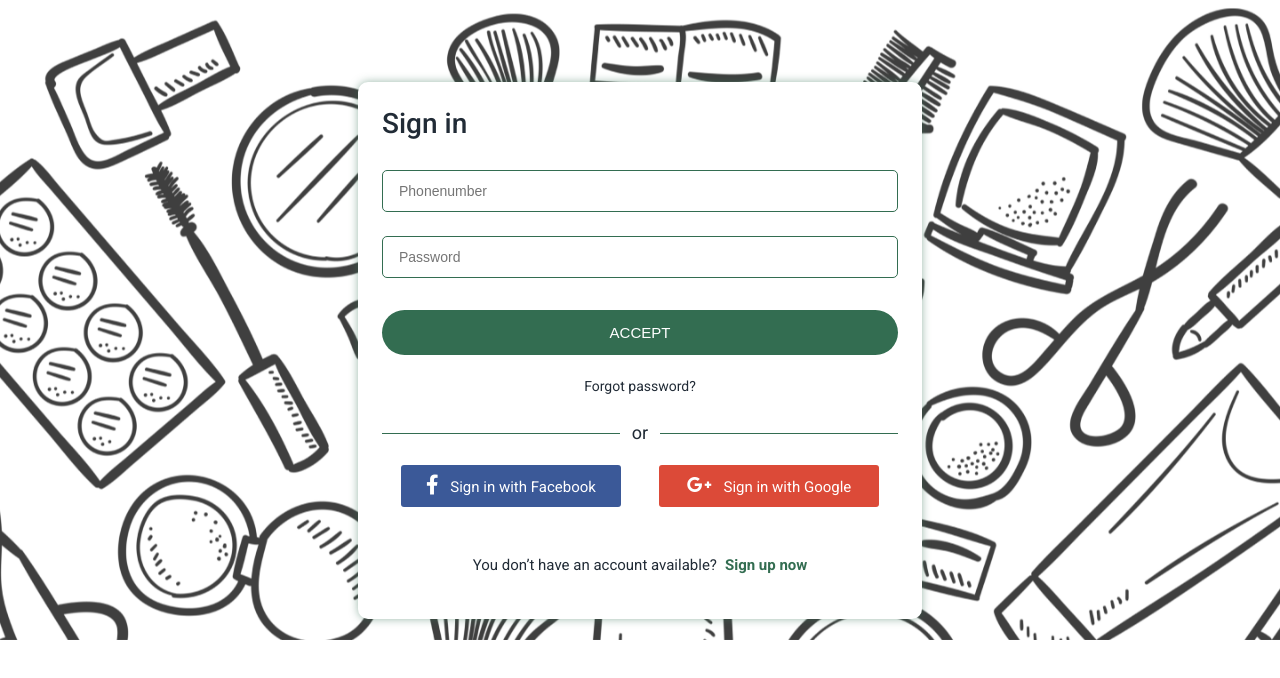
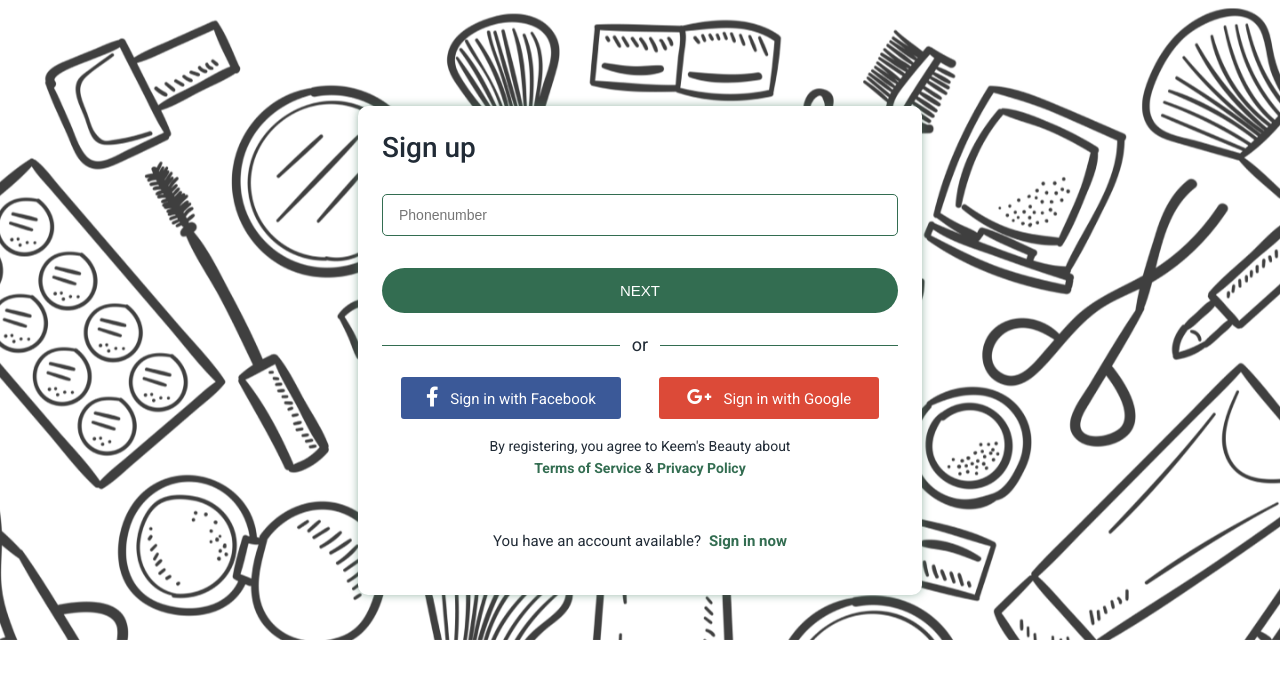
Before and after one commit to https-github-com-hieunt0303/Account, a plain HTML site: page index.html in a window 1280 px wide. Drawn offline with Linux system fonts and the light colour scheme.

Commit message:
update sign up

```diff
--- a/assets/css/style.css
+++ b/assets/css/style.css
@@ -1,9 +1,9 @@
-.sign-in{
+.account{
 
 }
-.sign-in__body{
+.account__body{
 }
-.sign-in__body-bg{
+.account__body-bg{
     height: 700px;
     background-repeat: no-repeat;
     background-size: 100%;
@@ -11,13 +11,9 @@
     justify-items: center;
     align-items: center;
 }
-.sign-in__body-bg-img{
-    width: 100%;
-    object-fit: cover;
-}
 
 /* Form */
-.sign-in__form{
+.account__form{
     margin: 0 auto;
     width: 564px;
     border-radius: 10px;
@@ -29,15 +25,22 @@
     display: flex;
     justify-items: center;
     flex-direction: column;
+    display: none;
 }
-.sign-in__form-name{
+.sign-up__form-info{
+    padding: 32px 24px;
+    display: flex;
+    justify-items: center;
+    flex-direction: column;
+}
+.account__form-name{
     margin: 0;
     font-size: 2.8rem;
     font-weight: 500;
     color: var(--text-color);
     padding-bottom: 12px;
 }
-.sign-in__form-input{
+.account__form-input{
     display: block;
     width: 100%;
     padding: 12px 16px;
@@ -48,7 +51,7 @@
     outline: none;
     margin: 24px 0 0;
 }
-.sign-in__form-btn{
+.account__form-btn{
     display: block;
     width: 100%;
     padding: 15px 16px;
@@ -62,10 +65,10 @@
     margin: 32px 0 0;
     cursor: pointer;
 }
-.sign-in__form-btn:hover{
+.account__form-btn:hover{
     background-color: rgba(51, 109, 81, 0.9);
 }
-.sign-in__form-forgot-password{
+.account__form-forgot-password{
     font-size: 1.4rem;
     color: var(--text-color);
     text-decoration: none;
@@ -73,29 +76,32 @@
     margin: 24px auto;
     cursor: pointer;
 }
-.sign-in__form-or{
+.account__form-or{
     width: 100%;
     display: flex;
     justify-items: center;
     margin-top: 16px;
 }
-.sign-in__form-or-line{
+.sign-up__form-info .account__form-or{
+    margin-top: 32px;
+}
+.account__form-or-line{
     flex: 1;
     border-top: 1px solid var(--primary-color);
 }
-.sign-in__form-or-info{
+.account__form-or-info{
     position: relative;
     top: -10px;
     margin: 0 12px;
     font-size: 1.8rem;
     color: var(--text-color);
 }
-.sign-in__form-signin-with{
+.account__form-signin-with{
     display: flex;
     justify-items: center;
     margin-top: 12px;
 }
-.sign-in__form-signin-with-social-media{
+.account__form-signin-with-social-media{
     padding: 10px 0;
     font-size: 1.5rem;
     color: var(--white-color);
@@ -105,34 +111,34 @@
     margin: 0 auto;
     cursor: pointer;
 }
-.sign-in__form-signin-with-social-media:hover{
+.account__form-signin-with-social-media:hover{
     opacity: 0.9;
 }
-.sign-in__form-signin-with-social-media:first-child{
+.account__form-signin-with-social-media:first-child{
     background-color: #3B5998;
 }
-.sign-in__form-signin-with-social-media:last-child{
+.account__form-signin-with-social-media:last-child{
     background-color: #DC4A38
     ;
 }
-.sign-in__form-signin-with-icon{
+.account__form-signin-with-icon{
     margin-right: 8px;
     font-size: 2rem;
 }
-.sign-in__form-signin-name{
+.account__form-signin-name{
 
 }
-.sign-in__form-check-account{
+.account__form-check-account{
     display: flex;
     justify-items: center;
     margin: 48px auto 12px;
 }
-.sign-in__form-check-account-info{
+.account__form-check-account-info{
     font-size: 1.5rem;
     font-weight: 400;
     color: var(--text-color);
 }
-.sign-in__form-check-account-signup-now{
+.account__form-check-account-signup-now{
     font-size: 1.5rem;
     font-weight: 600;
     color: var(--primary-color);
@@ -140,3 +146,21 @@
     cursor: pointer;
     text-decoration: none;
 }
+.account__form-policy{
+    margin-top: 12px;
+}
+.account__form-policy-info{
+    display: block;
+    text-align: center;
+    font-size: 1.4rem;
+    line-height: 1.4rem;
+    color: var(--text-color);
+    margin: 8px 0;
+}
+.account__form-policy-info-link{
+    text-decoration: none;
+    font-size: 1.4rem;
+    line-height: 1.4rem;
+    font-weight: 600;
+    color: var(--primary-color);
+}
--- a/index.html
+++ b/index.html
@@ -4,45 +4,78 @@
     <meta charset="UTF-8">
     <meta http-equiv="X-UA-Compatible" content="IE=edge">
     <meta name="viewport" content="width=device-width, initial-scale=1.0">
-    <title>Signin</title>
+    <title>Account</title>
     <link rel="stylesheet" href="./assets/css/base.css">
     <link rel="stylesheet" href="./assets/css/style.css">
     <link rel="stylesheet" href="./assets/fonts/fontawesome-free-5.15.3-web/css/all.css">
     <link href="https://fonts.googleapis.com/css2?family=Roboto:wght@100;300;400;500;700;900&display=swap" rel="stylesheet">
 </head>
 <body>
-    <div class="sign-in">
+    <div class="account">
         <div class="grid-full-width">
-            <div class="sign-in__body">
-                <div class="sign-in__body-bg" style="background-image: url(./assets/img/back-ground.png);">
-                    <div class="sign-in__form">
+            <div class="account__body">
+                <div class="account__body-bg" style="background-image: url(./assets/img/back-ground.png);">
+                    <div class="account__form">
                         <div class="sign-in__form-info">
-                            <h3 class="sign-in__form-name">Sign in</h3>
-                            <input type="text" class="sign-in__form-input" placeholder="Phonenumber">
-                            <input type="password" class="sign-in__form-input" placeholder="Password">
-                            <button class="sign-in__form-btn">ACCEPT</button>
-                            <a class="sign-in__form-forgot-password">Forgot password?</a>
-                            <div class="sign-in__form-or">
-                                <div class="sign-in__form-or-line"></div>
-                                <span class="sign-in__form-or-info">or</span>
-                                <div class="sign-in__form-or-line"></div>
+                            <h3 class="account__form-name">Sign in</h3>
+                            <input type="text" class="account__form-input" placeholder="Phonenumber">
+                            <input type="password" class="account__form-input" placeholder="Password">
+                            <button class="account__form-btn">ACCEPT</button>
+                            <a class="account__form-forgot-password">Forgot password?</a>
+                            <div class="account__form-or">
+                                <div class="account__form-or-line"></div>
+                                <span class="account__form-or-info">or</span>
+                                <div class="account__form-or-line"></div>
                             </div>
-                            <div class="sign-in__form-signin-with">
-                                <div class="sign-in__form-signin-with-social-media">
-                                    <i class="sign-in__form-signin-with-icon fab fa-facebook-f"></i>
-                                    <span class="sign-in__form-signin-with-name">Sign in with Facebook</span>
+                            <div class="account__form-signin-with">
+                                <div class="account__form-signin-with-social-media">
+                                    <i class="account__form-signin-with-icon fab fa-facebook-f"></i>
+                                    <span class="account__form-signin-with-name">Sign in with Facebook</span>
                                 </div>
-                                <div class="sign-in__form-signin-with-social-media">
-                                    <i class="sign-in__form-signin-with-icon fab fa-google-plus-g"></i>
-                                    <span class="sign-in__form-signin-with-name">Sign in with Google</span>
+                                <div class="account__form-signin-with-social-media">
+                                    <i class="account__form-signin-with-icon fab fa-google-plus-g"></i>
+                                    <span class="account__form-signin-with-name">Sign in with Google</span>
                                 </div>
                             </div>
-                            <div class="sign-in__form-check-account">
-                                <span class="sign-in__form-check-account-info">You don’t have an account available?</span>
-                                <a class="sign-in__form-check-account-signup-now">Sign up now</a>
+                            <div class="account__form-check-account">
+                                <span class="account__form-check-account-info">You don’t have an account available?</span>
+                                <a class="account__form-check-account-signup-now">Sign up now</a>
+                            </div>
+                        </div>
+                        <div class="sign-up__form-info">
+                            <h3 class="account__form-name">Sign up</h3>
+                            <input type="text" class="account__form-input" placeholder="Phonenumber">
+                            <button class="account__form-btn">NEXT</button>
+                            <div class="account__form-or">
+                                <div class="account__form-or-line"></div>
+                                <span class="account__form-or-info">or</span>
+                                <div class="account__form-or-line"></div>
+                            </div>
+                            <div class="account__form-signin-with">
+                                <div class="account__form-signin-with-social-media">
+                                    <i class="account__form-signin-with-icon fab fa-facebook-f"></i>
+                                    <span class="account__form-signin-with-name">Sign in with Facebook</span>
+                                </div>
+                                <div class="account__form-signin-with-social-media">
+                                    <i class="account__form-signin-with-icon fab fa-google-plus-g"></i>
+                                    <span class="account__form-signin-with-name">Sign in with Google</span>
+                                </div>
+                            </div>
+                            <div class="account__form-policy">
+                                <span class="account__form-policy-info">By registering, you agree to Keem's Beauty about</span>
+                                <span class="account__form-policy-info">
+                                    <a href="" class="account__form-policy-info-link">Terms of Service</a>
+                                     &
+                                    <a href="" class="account__form-policy-info-link">Privacy Policy</a>
+                                </span>
+                            </div>
+                            <div class="account__form-check-account">
+                                <span class="account__form-check-account-info">You have an account available?</span>
+                                <a class="account__form-check-account-signup-now">Sign in now</a>
                             </div>
                         </div>
                     </div>
+
                 </div>
             </div>
         </div>
```
